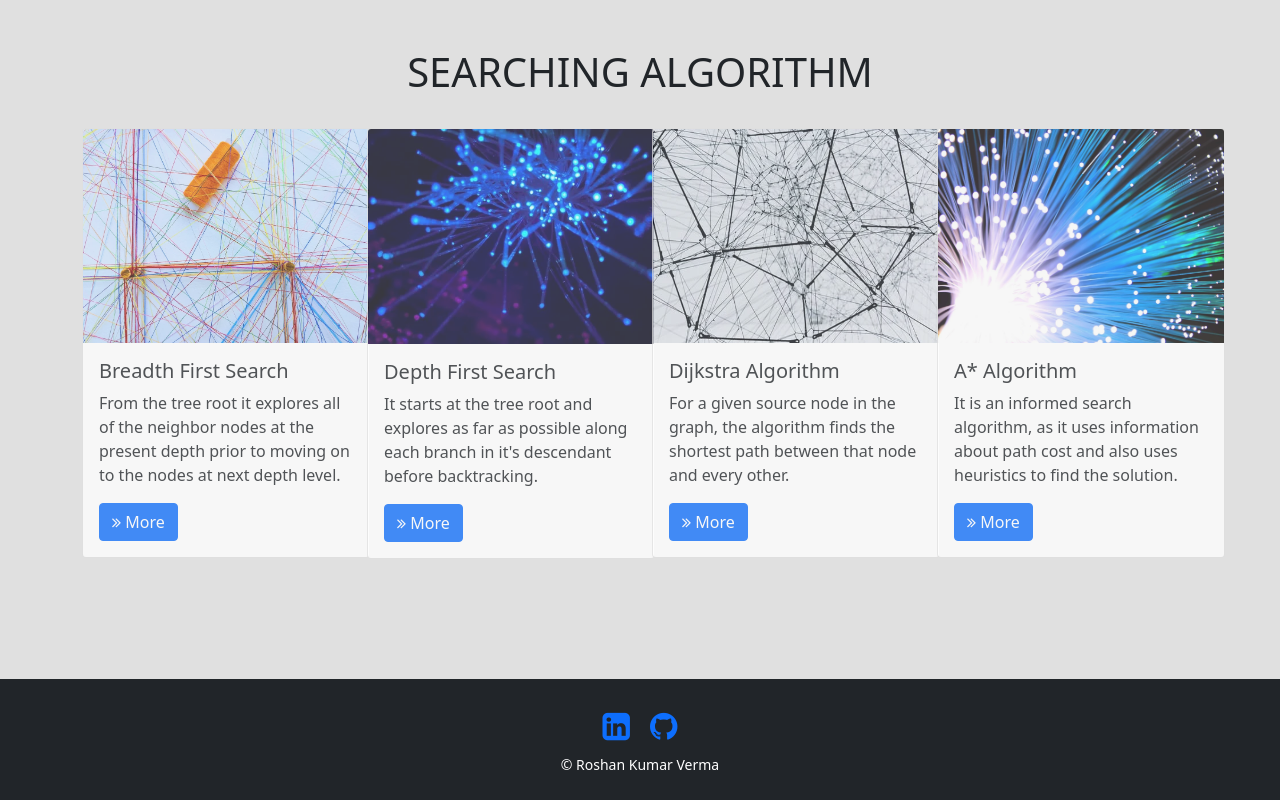
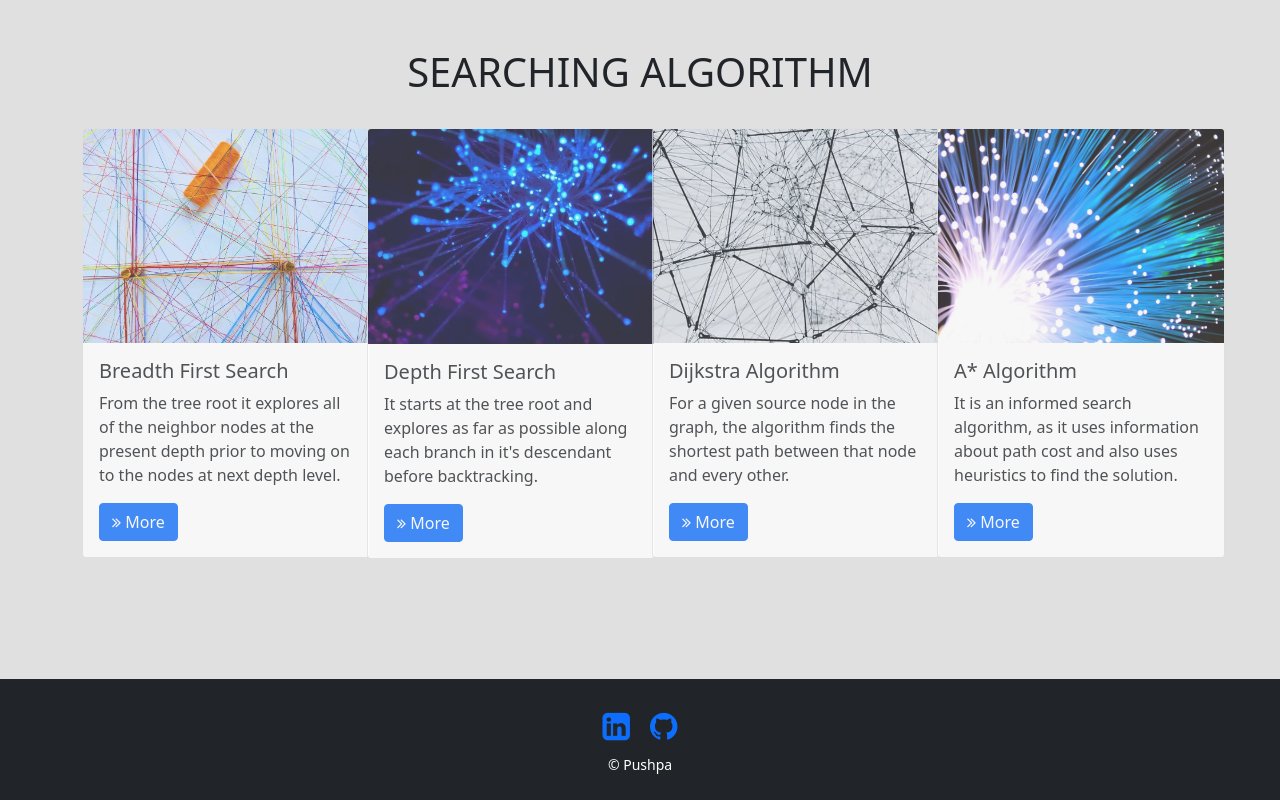
Before and after one commit to ppsp15/PATH-FINDING-VISUALIZER, a plain HTML site: page index.html in a window 1280 px wide. Shown: the part 848-1648 px from the top of the page. Drawn offline with nearby package versions, Linux system fonts and the light colour scheme; a script that the page names is missing.

Commit message:
Update index.html

```diff
--- a/index.html
+++ b/index.html
@@ -177,7 +177,7 @@
                     <a href="https://github.com/Roshan-Verma"><i class="mx-2 fa fa-2x fa-github"></i></a>
                 </div>
                 <div class="col-12 mt-2">
-                    <small>&copy; Roshan Kumar Verma </small>
+                    <small>&copy; Pushpa </small>
                 </div>
             </div>
         </div>
```
